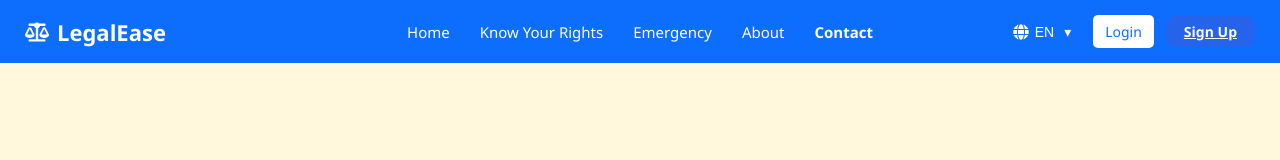
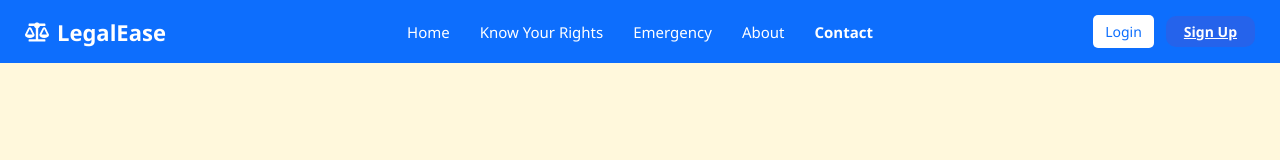
Before and after one commit to sowmya-9005/frontend-legal, a React (Vite) app: page / in a window 1280 px wide. Shown: the top 160 px of the page. Built offline with nearby package versions, Linux system fonts and the light colour scheme.

Commit message:
first commit

```diff
--- a/src/components/Header.jsx
+++ b/src/components/Header.jsx
@@ -41,19 +41,6 @@ const Header = ({ user, setUser }) => {
       </div>
 
       <div className="header-right">
-        <div className="lang-dropdown">
-          <button className="lang-btn" onClick={toggleLang}>
-            <FaGlobe className="lang-icon" />
-            {selectedLang} <span className="dropdown-arrow">▾</span>
-          </button>
-          {langOpen && (
-            <ul className="lang-menu">
-              <li onClick={() => selectLang("EN")}>English</li>
-              <li onClick={() => selectLang("HI")}>Hindi</li>
-              <li onClick={() => selectLang("TE")}>Telugu</li>
-            </ul>
-          )}
-        </div>
 
         {user ? (
           <>
```
